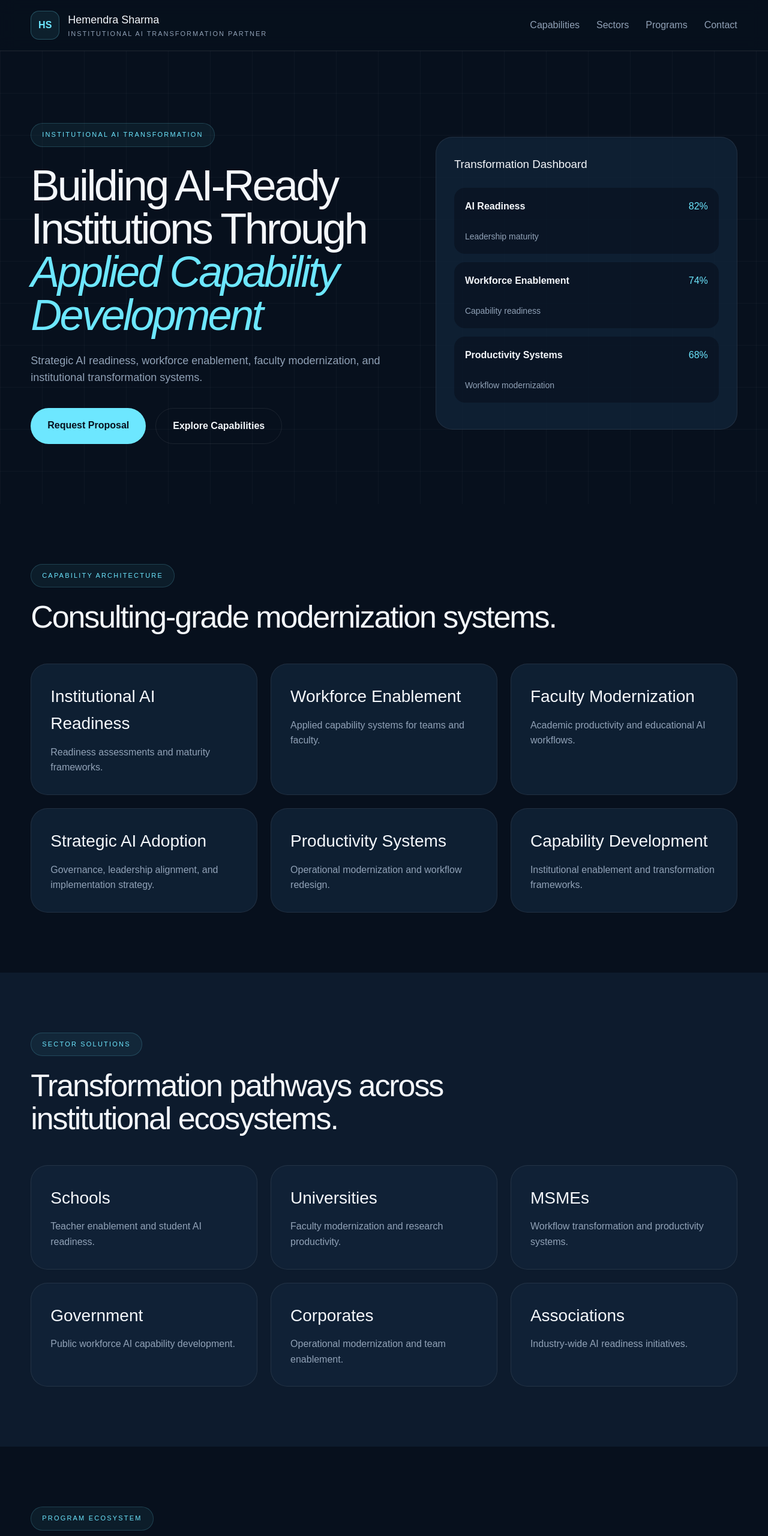
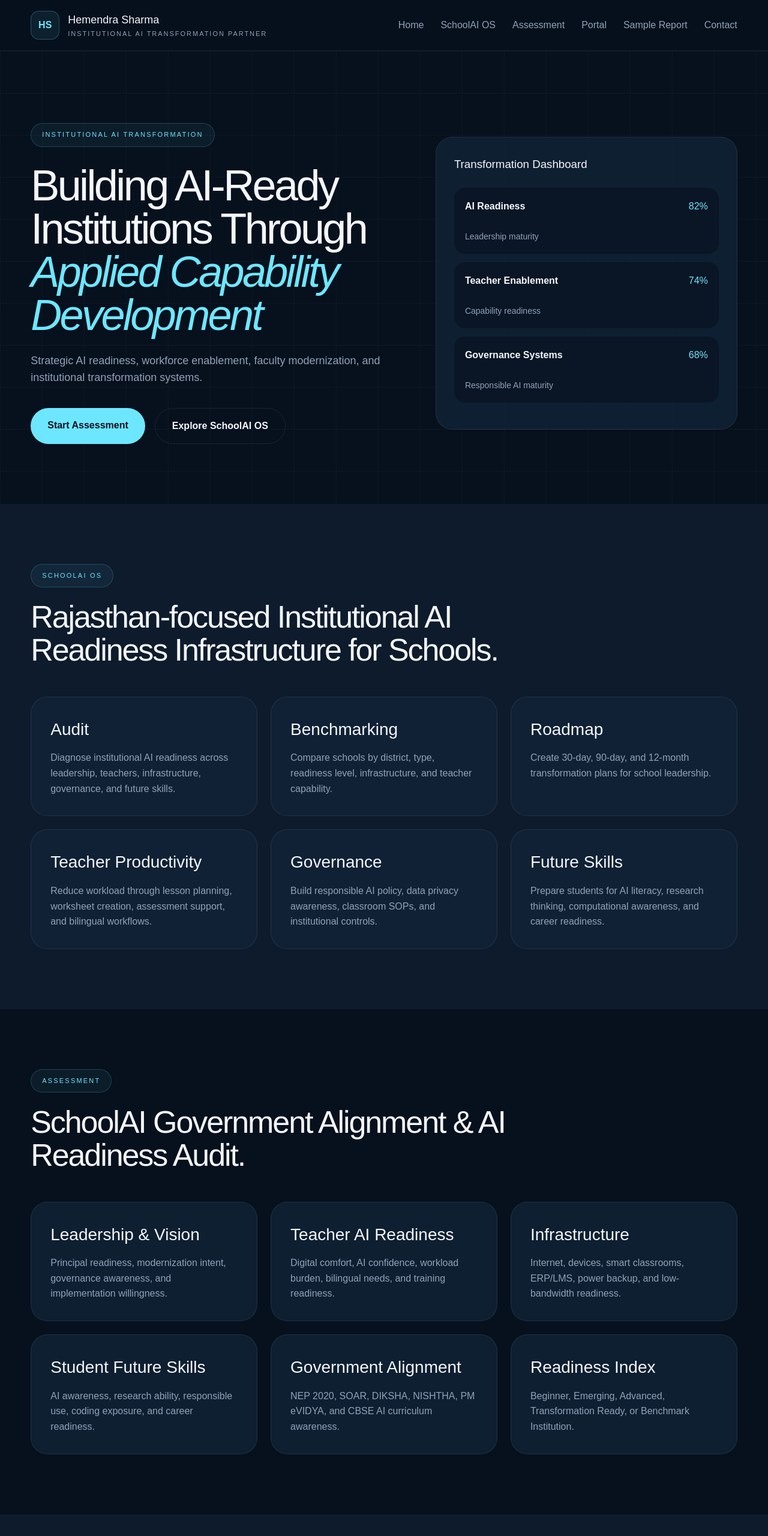
Before and after one commit to Hemendra6981/hemendra-static-website, a plain HTML site: page index.html in a window 1280 px wide. Shown: the top 2560 px of the page at 60% size. Drawn offline with Linux system fonts and the light colour scheme.

Commit message:
Refactor index.html for SchoolAI OS branding

```diff
--- a/index.html
+++ b/index.html
@@ -1,10 +1,10 @@
 <!DOCTYPE html>
 <html lang="en">
 <head>
-<meta charset="UTF-8">
-<meta name="viewport" content="width=device-width, initial-scale=1.0">
-<title>Hemendra Sharma — Institutional AI Transformation Partner</title>
-<link rel="stylesheet" href="style.css">
+<meta charset="UTF-8" />
+<meta name="viewport" content="width=device-width, initial-scale=1.0" />
+<title>Hemendra Sharma — SchoolAI OS</title>
+<link rel="stylesheet" href="style.css" />
 </head>
 <body>
 
@@ -19,157 +19,103 @@
     </div>
 
     <nav>
-<a href="#capabilities">Capabilities</a>
-<a href="#sectors">Sectors</a>
-<a href="#programs">Programs</a>
+      <a href="#home">Home</a>
+      <a href="#schoolai">SchoolAI OS</a>
+      <a href="#assessment">Assessment</a>
+      <a href="#portal">Portal</a>
+      <a href="#report">Sample Report</a>
       <a href="#contact">Contact</a>
     </nav>
   </div>
 </header>
 
-<section class="hero">
+<section class="hero" id="home">
   <div class="grid"></div>
-
   <div class="container hero-grid">
     <div>
       <div class="tag">Institutional AI Transformation</div>
-
-<h2>
-Building AI-Ready Institutions Through
-<span>Applied Capability Development</span>
-</h2>
-
-<p>
-Strategic AI readiness, workforce enablement,
-faculty modernization, and institutional transformation systems.
-</p>
-
+      <h2>Building AI-Ready Institutions Through <span>Applied Capability Development</span></h2>
+      <p>Strategic AI readiness, workforce enablement, faculty modernization, and institutional transformation systems.</p>
       <div class="actions">
-<a class="btn-primary" href="#contact">Request Proposal</a>
-<a class="btn-secondary" href="#capabilities">Explore Capabilities</a>
+        <a class="btn-primary" href="#assessment">Start Assessment</a>
+        <a class="btn-secondary" href="#schoolai">Explore SchoolAI OS</a>
       </div>
     </div>
 
     <div class="dashboard">
       <h3>Transformation Dashboard</h3>
-
-<div class="metric">
-<div>
-<h4>AI Readiness</h4>
-<p>Leadership maturity</p>
-</div>
-<span>82%</span>
-</div>
-
-<div class="metric">
-<div>
-<h4>Workforce Enablement</h4>
-<p>Capability readiness</p>
-</div>
-<span>74%</span>
-</div>
-
-<div class="metric">
-<div>
-<h4>Productivity Systems</h4>
-<p>Workflow modernization</p>
-</div>
-<span>68%</span>
-</div>
+      <div class="metric"><div><h4>AI Readiness</h4><p>Leadership maturity</p></div><span>82%</span></div>
+      <div class="metric"><div><h4>Teacher Enablement</h4><p>Capability readiness</p></div><span>74%</span></div>
+      <div class="metric"><div><h4>Governance Systems</h4><p>Responsible AI maturity</p></div><span>68%</span></div>
     </div>
   </div>
 </section>
 
-<section class="section" id="capabilities">
+<section class="section dark" id="schoolai">
   <div class="container">
     <div class="heading">
-<span>Capability Architecture</span>
-<h3>Consulting-grade modernization systems.</h3>
+      <span>SchoolAI OS</span>
+      <h3>Rajasthan-focused Institutional AI Readiness Infrastructure for Schools.</h3>
     </div>
 
     <div class="cards">
-<div class="card">
-<h4>Institutional AI Readiness</h4>
-<p>Readiness assessments and maturity frameworks.</p>
-</div>
-
-<div class="card">
-<h4>Workforce Enablement</h4>
-<p>Applied capability systems for teams and faculty.</p>
-</div>
-
-<div class="card">
-<h4>Faculty Modernization</h4>
-<p>Academic productivity and educational AI workflows.</p>
-</div>
-
-<div class="card">
-<h4>Strategic AI Adoption</h4>
-<p>Governance, leadership alignment, and implementation strategy.</p>
-</div>
-
-<div class="card">
-<h4>Productivity Systems</h4>
-<p>Operational modernization and workflow redesign.</p>
-</div>
-
-<div class="card">
-<h4>Capability Development</h4>
-<p>Institutional enablement and transformation frameworks.</p>
-</div>
+      <div class="card"><h4>Audit</h4><p>Diagnose institutional AI readiness across leadership, teachers, infrastructure, governance, and future skills.</p></div>
+      <div class="card"><h4>Benchmarking</h4><p>Compare schools by district, type, readiness level, infrastructure, and teacher capability.</p></div>
+      <div class="card"><h4>Roadmap</h4><p>Create 30-day, 90-day, and 12-month transformation plans for school leadership.</p></div>
+      <div class="card"><h4>Teacher Productivity</h4><p>Reduce workload through lesson planning, worksheet creation, assessment support, and bilingual workflows.</p></div>
+      <div class="card"><h4>Governance</h4><p>Build responsible AI policy, data privacy awareness, classroom SOPs, and institutional controls.</p></div>
+      <div class="card"><h4>Future Skills</h4><p>Prepare students for AI literacy, research thinking, computational awareness, and career readiness.</p></div>
     </div>
   </div>
 </section>
 
-<section class="section dark" id="sectors">
+<section class="section" id="assessment">
   <div class="container">
     <div class="heading">
-<span>Sector Solutions</span>
-<h3>Transformation pathways across institutional ecosystems.</h3>
+      <span>Assessment</span>
+      <h3>SchoolAI Government Alignment & AI Readiness Audit.</h3>
     </div>
 
     <div class="cards">
-<div class="card"><h4>Schools</h4><p>Teacher enablement and student AI readiness.</p></div>
-<div class="card"><h4>Universities</h4><p>Faculty modernization and research productivity.</p></div>
-<div class="card"><h4>MSMEs</h4><p>Workflow transformation and productivity systems.</p></div>
-<div class="card"><h4>Government</h4><p>Public workforce AI capability development.</p></div>
-<div class="card"><h4>Corporates</h4><p>Operational modernization and team enablement.</p></div>
-<div class="card"><h4>Associations</h4><p>Industry-wide AI readiness initiatives.</p></div>
+      <div class="card"><h4>Leadership & Vision</h4><p>Principal readiness, modernization intent, governance awareness, and implementation willingness.</p></div>
+      <div class="card"><h4>Teacher AI Readiness</h4><p>Digital comfort, AI confidence, workload burden, bilingual needs, and training readiness.</p></div>
+      <div class="card"><h4>Infrastructure</h4><p>Internet, devices, smart classrooms, ERP/LMS, power backup, and low-bandwidth readiness.</p></div>
+      <div class="card"><h4>Student Future Skills</h4><p>AI awareness, research ability, responsible use, coding exposure, and career readiness.</p></div>
+      <div class="card"><h4>Government Alignment</h4><p>NEP 2020, SOAR, DIKSHA, NISHTHA, PM eVIDYA, and CBSE AI curriculum awareness.</p></div>
+      <div class="card"><h4>Readiness Index</h4><p>Beginner, Emerging, Advanced, Transformation Ready, or Benchmark Institution.</p></div>
     </div>
   </div>
 </section>
 
-<section class="section" id="programs">
+<section class="section dark" id="portal">
   <div class="container">
     <div class="heading">
-<span>Program Ecosystem</span>
-<h3>Programs designed as capability systems.</h3>
+      <span>Assessment Portal Preview</span>
+      <h3>Simple role-based workflow for future online assessments.</h3>
     </div>
 
     <div class="programs">
-<div class="program">
-<span>01</span>
-<div>
-<h4>Executive AI Readiness Briefing</h4>
-<p>Leadership modernization orientation.</p>
+      <div class="program"><span>01</span><div><h4>Principal Form</h4><p>Leadership, governance, parent expectations, and government alignment.</p></div></div>
+      <div class="program"><span>02</span><div><h4>Teacher Form</h4><p>AI readiness, workload, classroom confidence, and bilingual teaching needs.</p></div></div>
+      <div class="program"><span>03</span><div><h4>IT/Admin Form</h4><p>Infrastructure, ERP/LMS, devices, power backup, and evidence readiness.</p></div></div>
+      <div class="program"><span>04</span><div><h4>Auditor Console</h4><p>Evidence validation, weighted scoring, benchmark review, and report generation.</p></div></div>
     </div>
   </div>
+</section>
 
-<div class="program">
-<span>02</span>
-<div>
-<h4>AI Readiness Assessment</h4>
-<p>Institutional maturity diagnostics.</p>
-</div>
+<section class="section" id="report">
+  <div class="container">
+    <div class="heading">
+      <span>Sample Report</span>
+      <h3>Executive AI Readiness Report output.</h3>
     </div>
 
-<div class="program">
-<span>03</span>
-<div>
-<h4>Workforce Capability Program</h4>
-<p>Applied AI productivity enablement.</p>
-</div>
-</div>
+    <div class="dashboard report-box">
+      <h3>Sample SchoolAI Readiness Score</h3>
+      <div class="metric"><div><h4>Overall Readiness</h4><p>Transformation Ready</p></div><span>72/100</span></div>
+      <div class="metric"><div><h4>Teacher AI Readiness</h4><p>Enablement required</p></div><span>64%</span></div>
+      <div class="metric"><div><h4>Governance & Compliance</h4><p>Policy draft required</p></div><span>55%</span></div>
+      <div class="metric"><div><h4>Strategic Recommendation</h4><p>Teacher Enablement First Strategy</p></div><span>Priority</span></div>
     </div>
   </div>
 </section>
@@ -177,11 +123,9 @@
 <section class="cta" id="contact">
   <div class="container cta-box">
     <div>
-<span>Strategic Consultation</span>
-<h3>Begin a strategic AI readiness discussion.</h3>
-<p>
-Use this website as the first step toward institutional modernization conversations.
-</p>
+      <span>SchoolAI Pilot Audit</span>
+      <h3>Begin with institutional readiness before AI deployment.</h3>
+      <p>Use this website as the first entry point for SchoolAI OS pilot school conversations.</p>
     </div>
 
     <div class="cta-actions">
@@ -197,9 +141,8 @@
       <h4>Hemendra Sharma</h4>
       <p>Institutional AI Transformation Partner</p>
     </div>
-
     <div>
-<p>AI Readiness · Workforce Enablement · Institutional Modernization</p>
+      <p>SchoolAI OS · AI Readiness · Teacher Enablement · Governance</p>
     </div>
   </div>
 </footer>
@@ -207,52 +150,3 @@
 <script src="script.js"></script>
 </body>
 </html>
-<header class="site-header">
-
-  <div class="site-nav-container">
-
-    <a href="index.html" class="brand-mark">
-      <span class="brand-dot"></span>
-      <span>Hemendra Sharma</span>
-    </a>
-
-    <button class="mobile-menu-toggle"
-            id="mobileMenuToggle">
-
-      <span></span>
-      <span></span>
-      <span></span>
-
-    </button>
-
-    <nav class="site-nav" id="siteNav">
-
-      <a href="index.html">Home</a>
-
-      <a href="schoolai-os.html">
-        SchoolAI OS
-      </a>
-
-      <a href="assessment.html">
-        Assessment
-      </a>
-
-      <a href="sample-report.html">
-        Sample Report
-      </a>
-
-      <a href="assessment-register.html"
-         class="nav-cta">
-        Pilot Audit
-      </a>
-
-      <a href="portal-login.html"
-         class="nav-login">
-        Login
-      </a>
-
-    </nav>
-
-  </div>
-
-</header>
```
Lines whose indentation alone changed are shown as unchanged.
